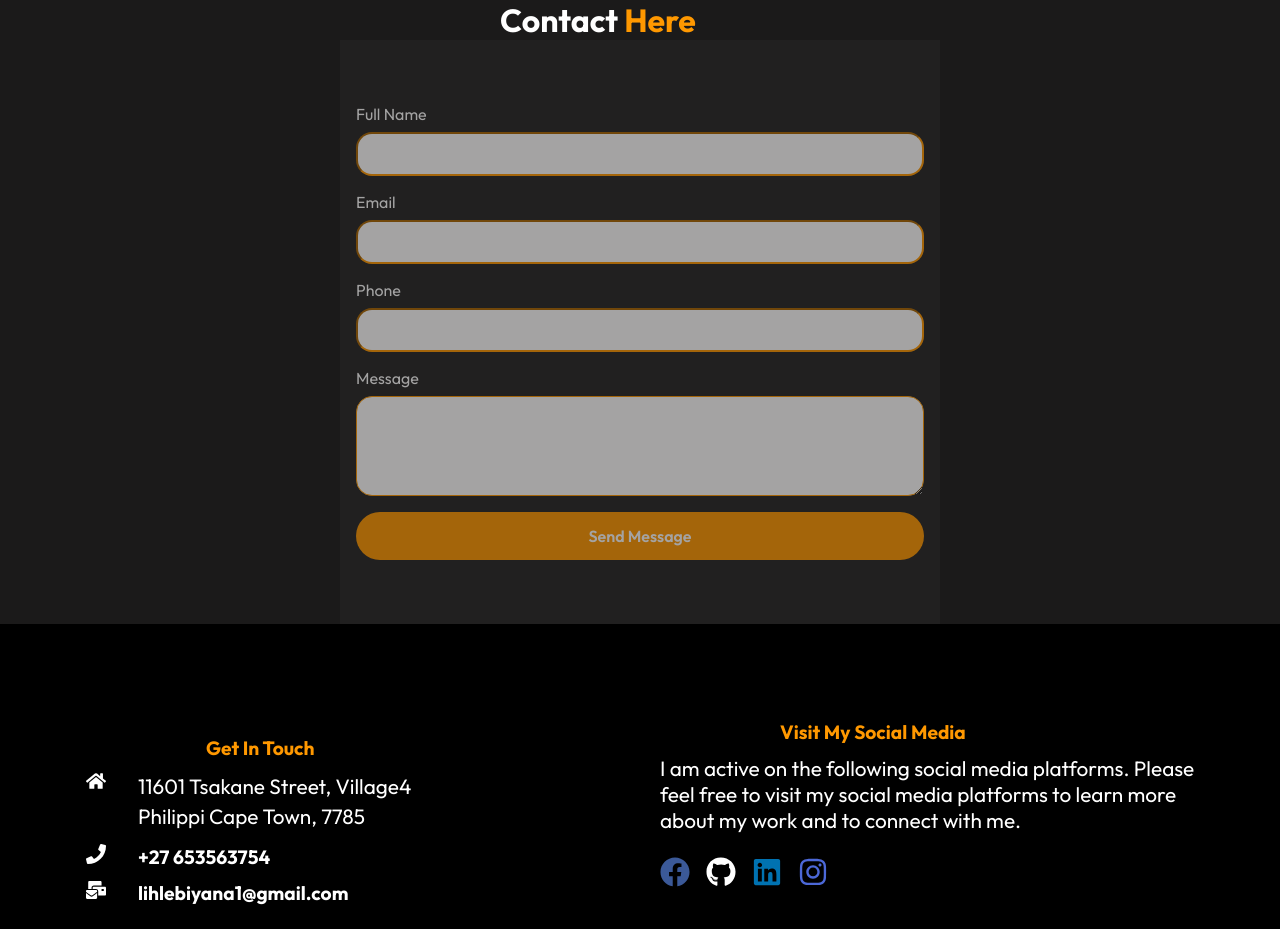
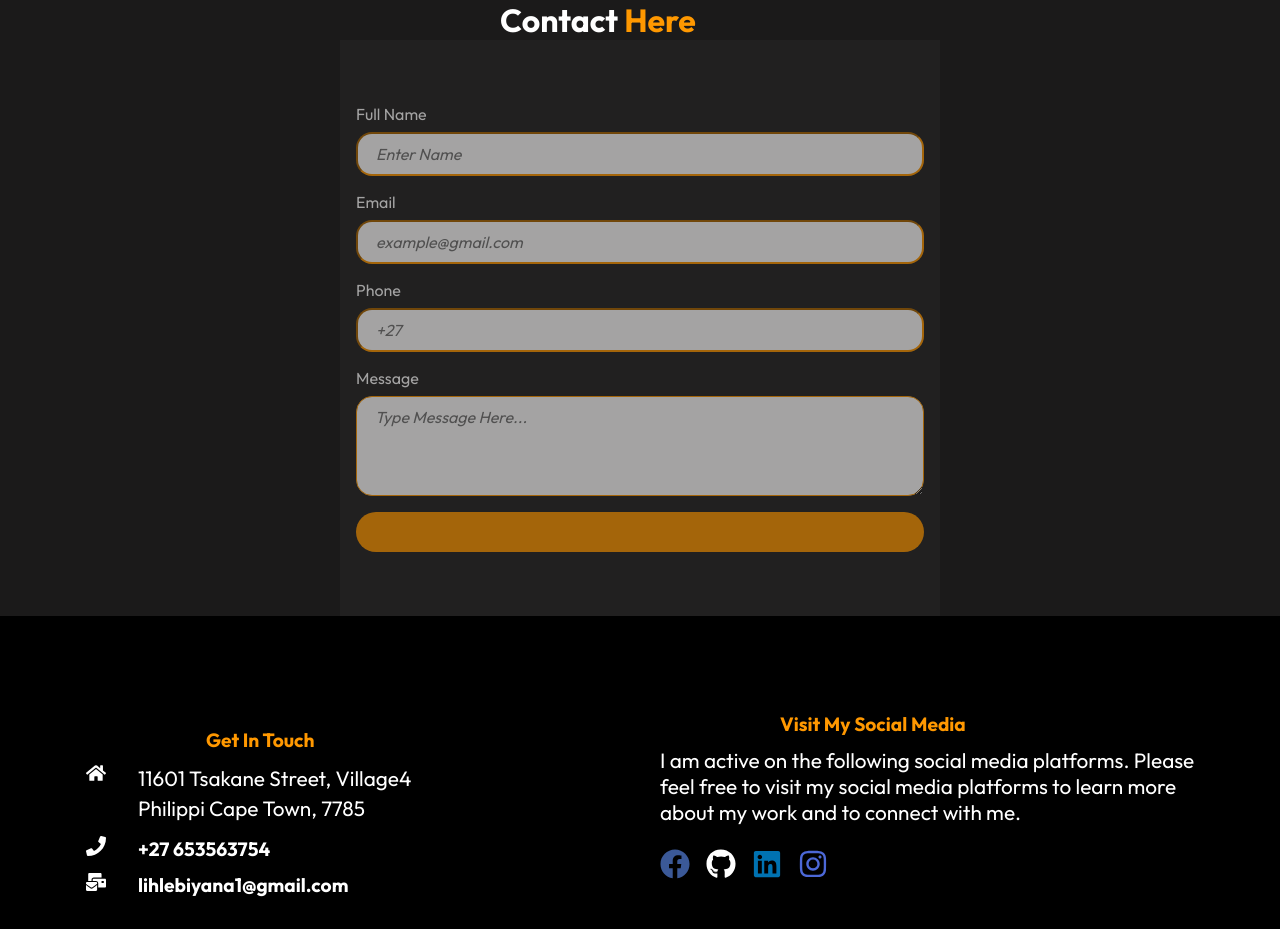
Before and after one commit to Tembelihl/React-Portfolio, a React (Create React App) app: page /contact in a window 1280 px wide. Shown: the part 800-1729 px from the top of the page. Built offline with nearby package versions, Linux system fonts and the light colour scheme.

Commit message:
I'm still fixing my contact form to be able to send message in my email

```diff
--- a/src/components/Form.js
+++ b/src/components/Form.js
@@ -5,7 +5,6 @@ import React from "react";
 
 const Form = () => {
   const form = useRef();
-
   const sendEmail = (e) => {
     e.preventDefault();
 
@@ -23,14 +22,14 @@ const Form = () => {
   <h1>Contact <span>Here</span></h1>
       <form ref={form} onSubmit={sendEmail}>
       <label> Full Name</label>
-      <input type="text" name="Enter Name" required/>
+      <input type="text" name="from_name" placeholder='Enter Name' required/>
       <label>Email</label>
-      <input type="email" name="example@gmail.com" required/>
+      <input type="email" name="from_email" placeholder= 'example@gmail.com' required/>
       <label>Phone</label>
-      <input type="phone" name="+27" required/>
+      <input type="phone" name="from_phone" placeholder='+27' required/>
       <label>Message</label>
-      <textarea name=" Type Message Here..." required/>
-      <button type="submit>"> Send Message</button>
+      <textarea name= "message" placeholder='Type Message Here...' required/>
+      <button type="submit" value="Send" />
     </form>
     </div>
 
--- a/src/components/FormStyles.css
+++ b/src/components/FormStyles.css
@@ -14,7 +14,7 @@ form{
     opacity: 0.6;
 }
 
-form input, form textarea{
+form input, input, form textarea{
     margin-bottom: 1rem;
     padding: 10px 18px;
     font-size: 1rem;
@@ -35,19 +35,19 @@ form textarea{
     color: #FF9800;
 }
 
-.form button{
+.form button {
     background-color: #FF9800;
     color:#ffffff;
-    border:2px solid transparent;
+    border:10px solid transparent;
     padding:10px 35px;
     border-radius: 30px;
     line-height: 1.5;
     cursor: pointer;
     text-decoration: none;
-    font-size: 16px;
+    font-size: 20px;
     font-weight: 600;
-    display: inline-block;
-    transition: all 0.5s ease;
+    display: flex;
+    /* transition: all 0.5s ease; */
     }
 
     .form button:hover{
```
